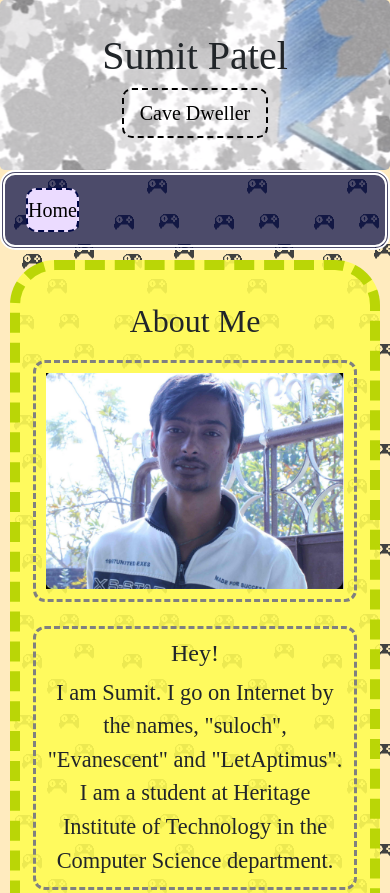
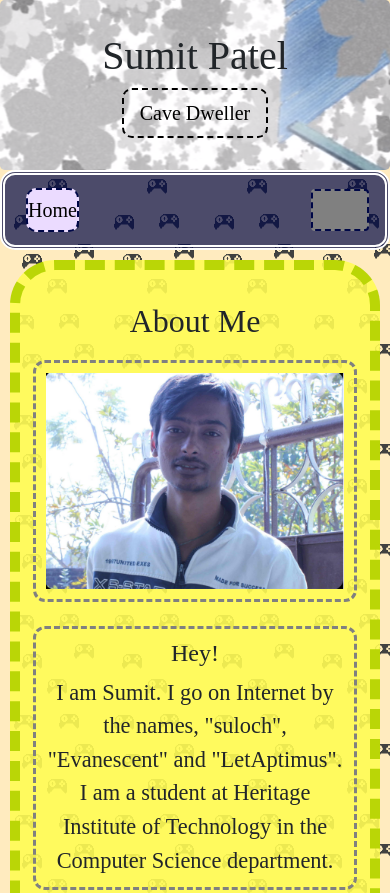
Before and after one commit to Suloch/suloch.github.io, a plain HTML site: page index.html in a window 390 px wide. Shown: the top 893 px of the page. Drawn offline with nearby package versions, Linux system fonts and the light colour scheme; a web font is replaced by a local one.

Commit message:
colorin collape toggler

```diff
--- a/style.css
+++ b/style.css
@@ -10,6 +10,11 @@
   border-radius:50%;
 }
 
+.navbar-toggler
+{
+  border: 2px dashed #000847;
+  background-color: grey;
+}
 .fa:hover
 {
   opacity: 0.7;
```
